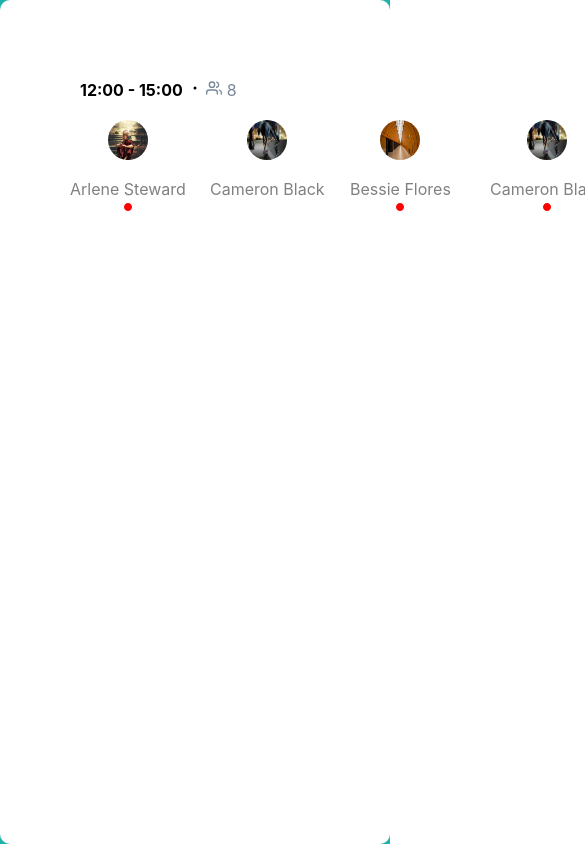
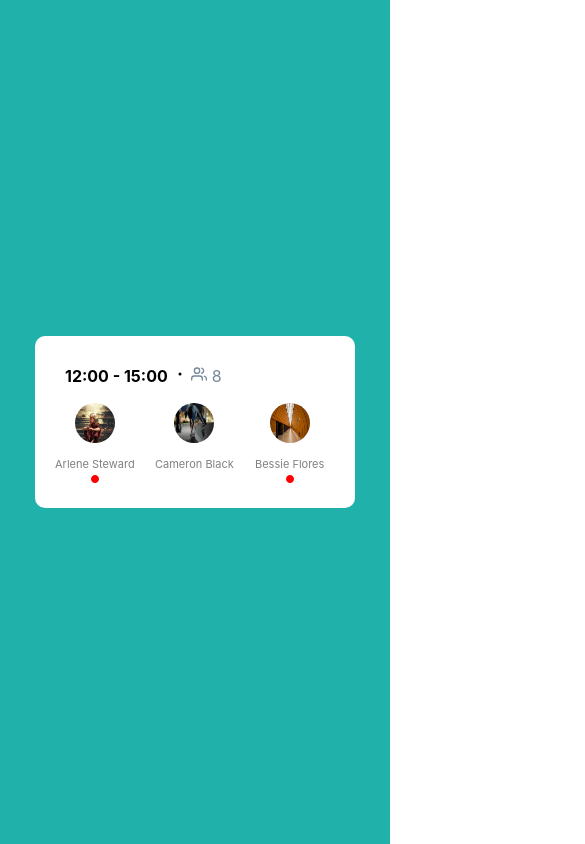
Before and after one commit to Zaibi727/Collection-of-Designs, a React (Create React App) app: page /product in a window 390 px wide. Shown: the top 844 px of the page, 585 px wide, since content can reach past the window. Built offline with nearby package versions, Linux system fonts and the light colour scheme.

Commit message:
Update ProfileCards.module.css

```diff
--- a/src/components/ProflieCards/ProfileCards.module.css
+++ b/src/components/ProflieCards/ProfileCards.module.css
@@ -56,22 +56,66 @@
 }
 
 @media only screen and (max-width: 960px){
+    .wholeWrapper{
+        width: 100%;
+        background-color: lightseagreen;
+        height: 100vh;
+        display: flex;
+        justify-content: center;
+        align-items: center;
+    }
     .wrapper{
         text-align: left;
-        padding: 50px;
         width: 100%;
-        max-width: 960px;
-        margin:  0 auto;
-        height: 100vh;
-        color: gray;
+        max-width: 500px;
+        color: gray !important;
+        background-color: rgb(255, 255, 255);
+        border-radius: 10px;
+        height: auto;
     }
     .btnPanelWrapper{
-        width: 960px;
+        width: 100%;
+        max-width: 500px;
         margin: 0 auto;
         overflow-x: scroll;
     }
+    .buttonPanel{
+        width: 100px;
+    }
     .name{
-        font-size: 16px;
-        margin-top: 15px;
+        font-size: 11px;
+        margin-top: 10px;
     }
 }
+@media only screen and (max-width: 500px){
+    .wholeWrapper{
+        width: 100%;
+        background-color: lightseagreen;
+        height: 100vh;
+        display: flex;
+        justify-content: center;
+        align-items: center;
+    }
+    .wrapper{
+        text-align: left;
+        width: 100%;
+        max-width: 320px;
+        color: gray !important;
+        background-color: rgb(255, 255, 255);
+        border-radius: 10px;
+        height: auto;
+    }
+    .btnPanelWrapper{
+        width: 100%;
+        max-width: 320px;
+        margin: 0 auto;
+        overflow-x: scroll;
+    }
+    .buttonPanel{
+        width: 100px;
+    }
+    .name{
+        font-size: 11px;
+        margin-top: 10px;
+    }
+}
```
